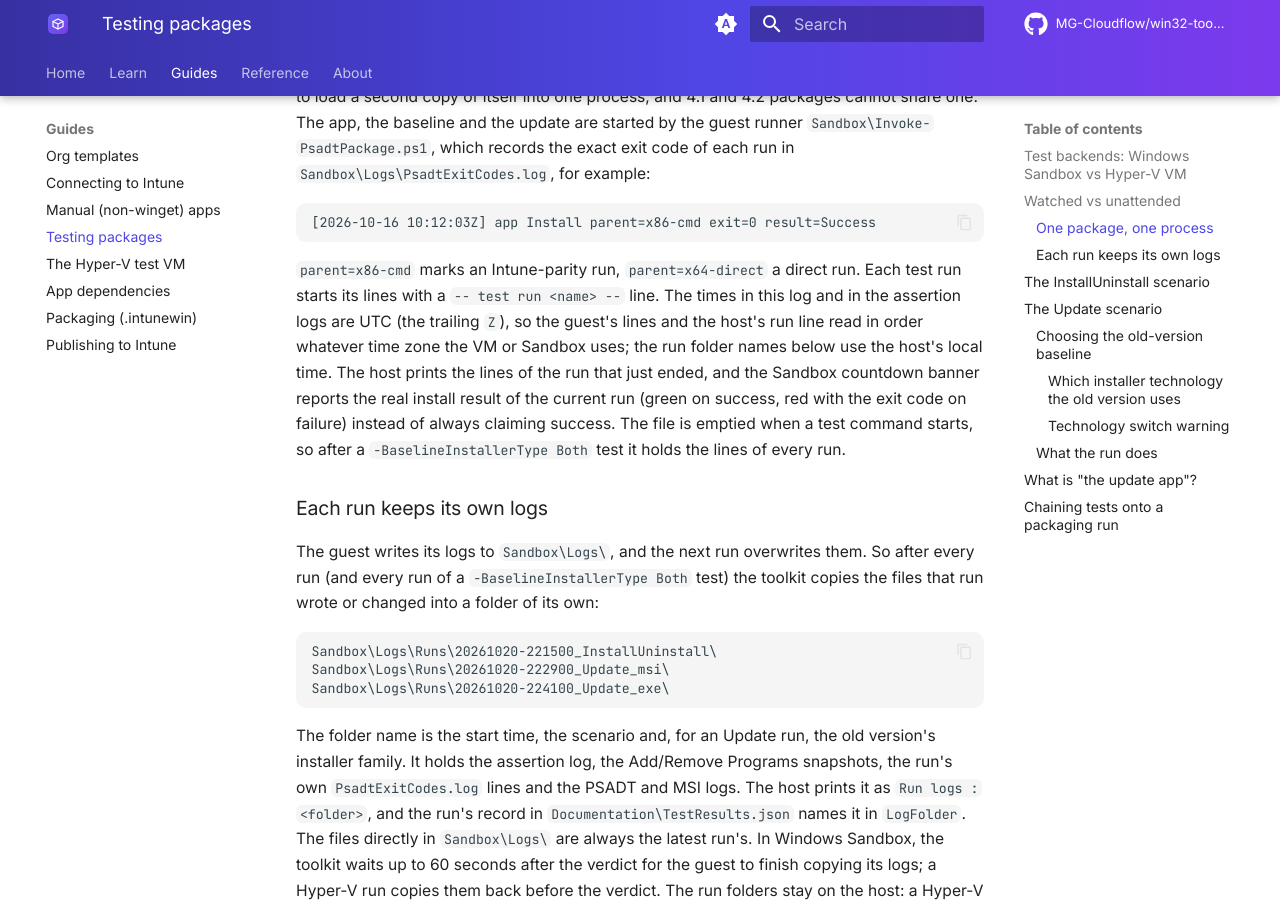
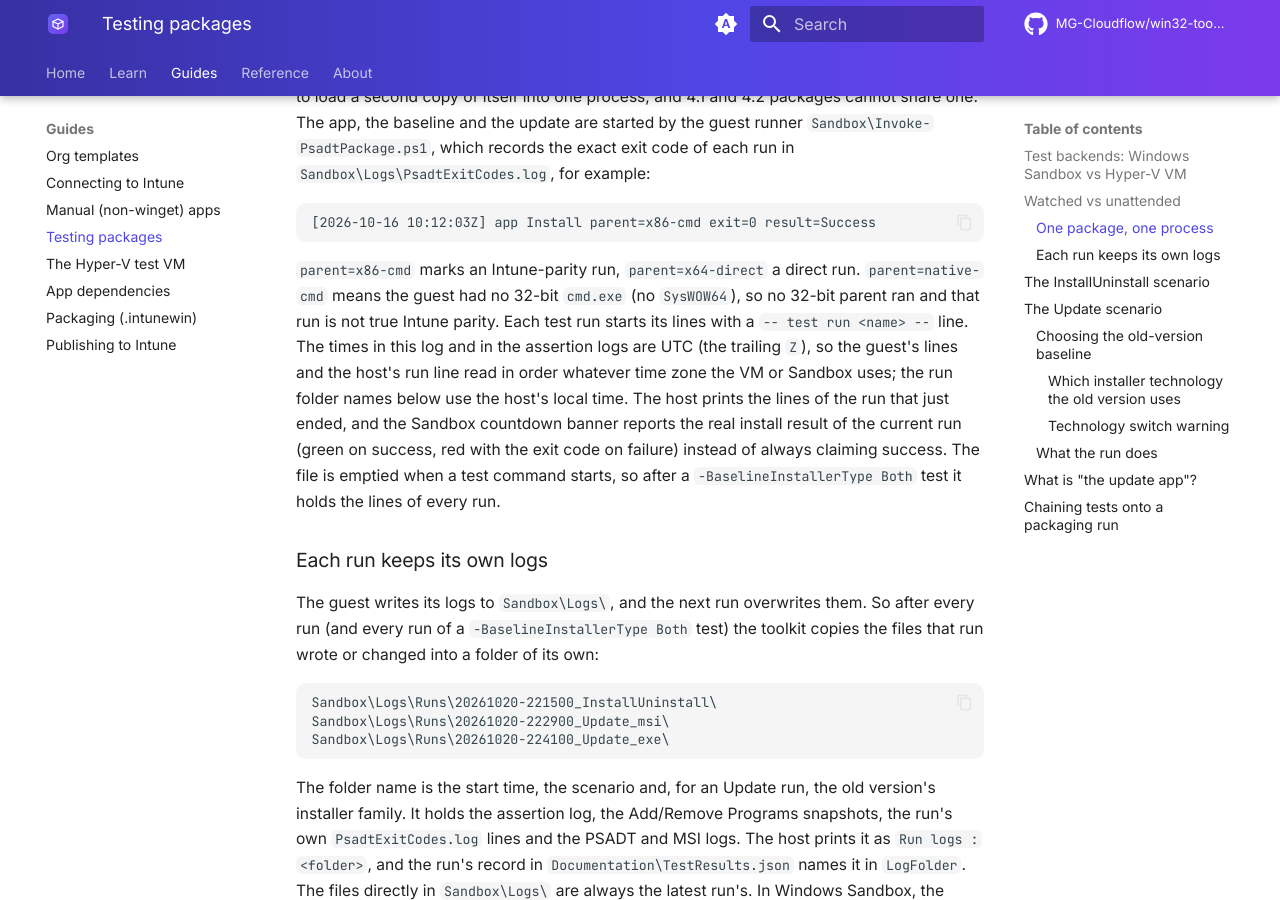
Before and after one commit to MG-Cloudflow/win32-toolkit, an MkDocs documentation site: the page built from docs/testing.md, in a window 1280 px wide and 900 px high, scrolled down 2273 px. Built offline with MkDocs 1.6.1 and Material for MkDocs 9.7.7, drawn with Linux system fonts in a browser that asks for light colours; comment, search, counter and statistics services are not loaded.

Commit message:
fix(test): an Intune-parity run without SysWOW64 cmd logs native-cmd
Follow-up to d056286 (fix(test): run each PSADT package in its own process; add an Intune-parity phase).

The guest runner's -IntuneParity path falls back to System32\cmd.exe when
the guest has no SysWOW64\cmd.exe, but it still logged 'parent=x86-cmd':
the exit-code line would claim a 32-bit parent that never ran (test campaign
2026-10-21, H2-F7; not seen on the test guests, which have SysWOW64).

The fallback now logs 'parent=native-cmd' ('native', not 'x64': on a 32-bit
OS System32\cmd.exe is itself 32-bit). The runner stays value-free and
5.1-safe (plain if). docs/testing.md says native-cmd means the run is not
true Intune parity.

Tests: PackageRunner.unit static check of the fallback branch (a live case
needs a fake %WinDir%, and a copied cmd.exe does not run from %TEMP% here);
fails without the fix.

Co-Authored-By: Claude Opus 5.5 <noreply@anthropic.com>

````diff
--- a/docs/testing.md
+++ b/docs/testing.md
@@ -87,7 +87,8 @@ exit code of each run in `Sandbox\Logs\PsadtExitCodes.log`, for example:
 [2026-10-16 10:12:03Z] app Install parent=x86-cmd exit=0 result=Success
 ```
 
-`parent=x86-cmd` marks an Intune-parity run, `parent=x64-direct` a direct run. Each test run starts its
+`parent=x86-cmd` marks an Intune-parity run, `parent=x64-direct` a direct run. `parent=native-cmd` means the
+guest had no 32-bit `cmd.exe` (no `SysWOW64`), so no 32-bit parent ran and that run is not true Intune parity. Each test run starts its
 lines with a `-- test run <name> --` line. The times in this log and in the assertion logs are UTC (the
 trailing `Z`), so the guest's lines and the host's run line read in order whatever time zone the VM or
 Sandbox uses; the run folder names below use the host's local time. The host prints the lines of the run that just ended, and the
````
Also changed, not shown: 2 other files.
